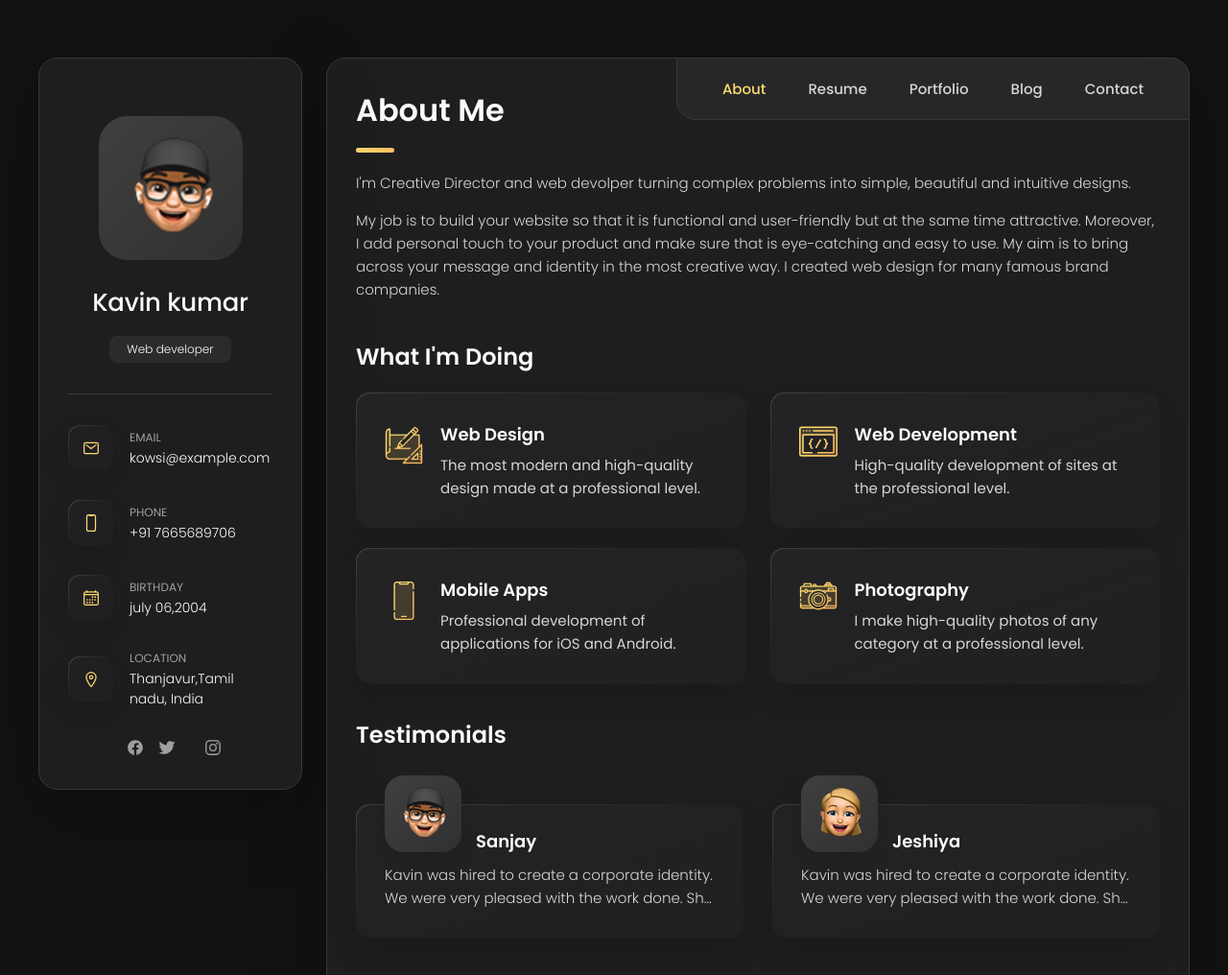
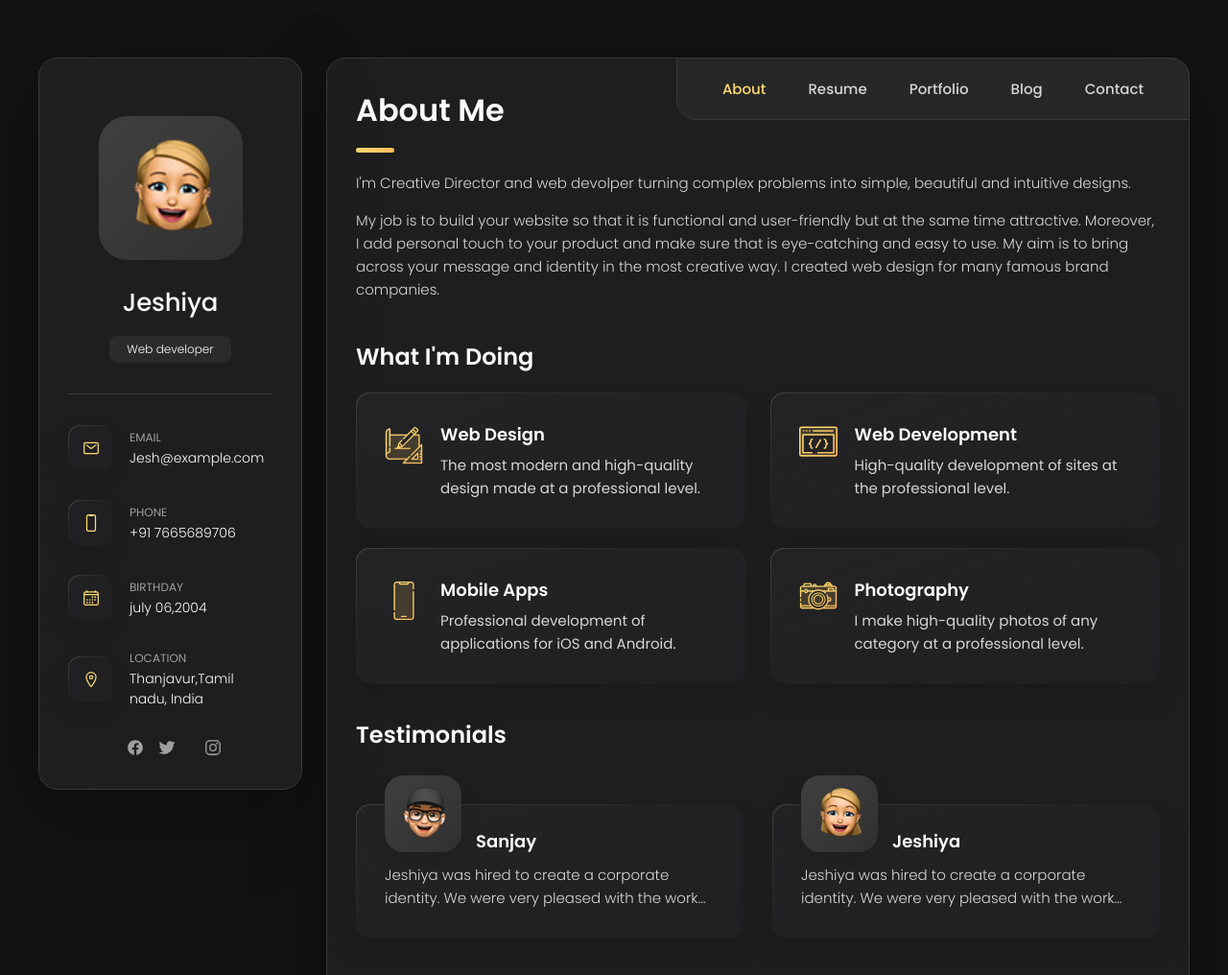
Before and after one commit to Jeshiya-susairaj/Personal-portfolio, a plain HTML site: page index.html in a window 1280 px wide. Shown: the top 1016 px of the page at 96% size. Drawn offline with nearby package versions, Linux system fonts and the light colour scheme.

Commit message:
modified index.html

```diff
--- a/index.html
+++ b/index.html
@@ -43,11 +43,11 @@
       <div class="sidebar-info">
 
         <figure class="avatar-box">
-          <img src="./assests/img/avatar-1.png" alt="Kavin kumar" width="80">
+          <img src="./assests/img/avatar-2.png" alt="Jeshiya" width="80">
         </figure>
 
         <div class="info-content">
-          <h1 class="name" title="Kavin kumar">Kavin kumar</h1>
+          <h1 class="name" title="Jeshiya">Jeshiya</h1>
 
           <p class="title">Web developer</p>
         </div>
@@ -75,7 +75,7 @@
             <div class="contact-info">
               <p class="contact-title">Email</p>
 
-              <a href="mailto:kowsi@example.com" class="contact-link">kowsi@example.com</a>
+              <a href="mailto:Jesh@example.com" class="contact-link">Jesh@example.com</a>
             </div>
 
           </li>
@@ -324,7 +324,7 @@
 
                 <div class="testimonials-text" data-testimonials-text>
                   <p>
-                    Kavin was hired to create a corporate identity. We were very pleased with the work done. She has a
+                   Jeshiya was hired to create a corporate identity. We were very pleased with the work done. She has a
                     lot of experience
                     and is very concerned about the needs of client. Lorem ipsum dolor sit amet, ullamcous cididt
                     consectetur adipiscing
@@ -346,7 +346,7 @@
 
                 <div class="testimonials-text" data-testimonials-text>
                   <p>
-                   Kavin  was hired to create a corporate identity. We were very pleased with the work done. She has a
+                 Jeshiya was hired to create a corporate identity. We were very pleased with the work done. She has a
                     lot of experience
                     and is very concerned about the needs of client. Lorem ipsum dolor sit amet, ullamcous cididt
                     consectetur adipiscing
@@ -373,7 +373,7 @@
                     and is very concerned about the needs of client. Lorem ipsum dolor sit amet, ullamcous cididt
                     consectetur adipiscing
                     elit, seds do et eiusmod tempor incididunt ut laborels dolore magnarels alia.
-                  </p>
+                  </p>./assests/img/avatar
                 </div>
 
               </div>
```
